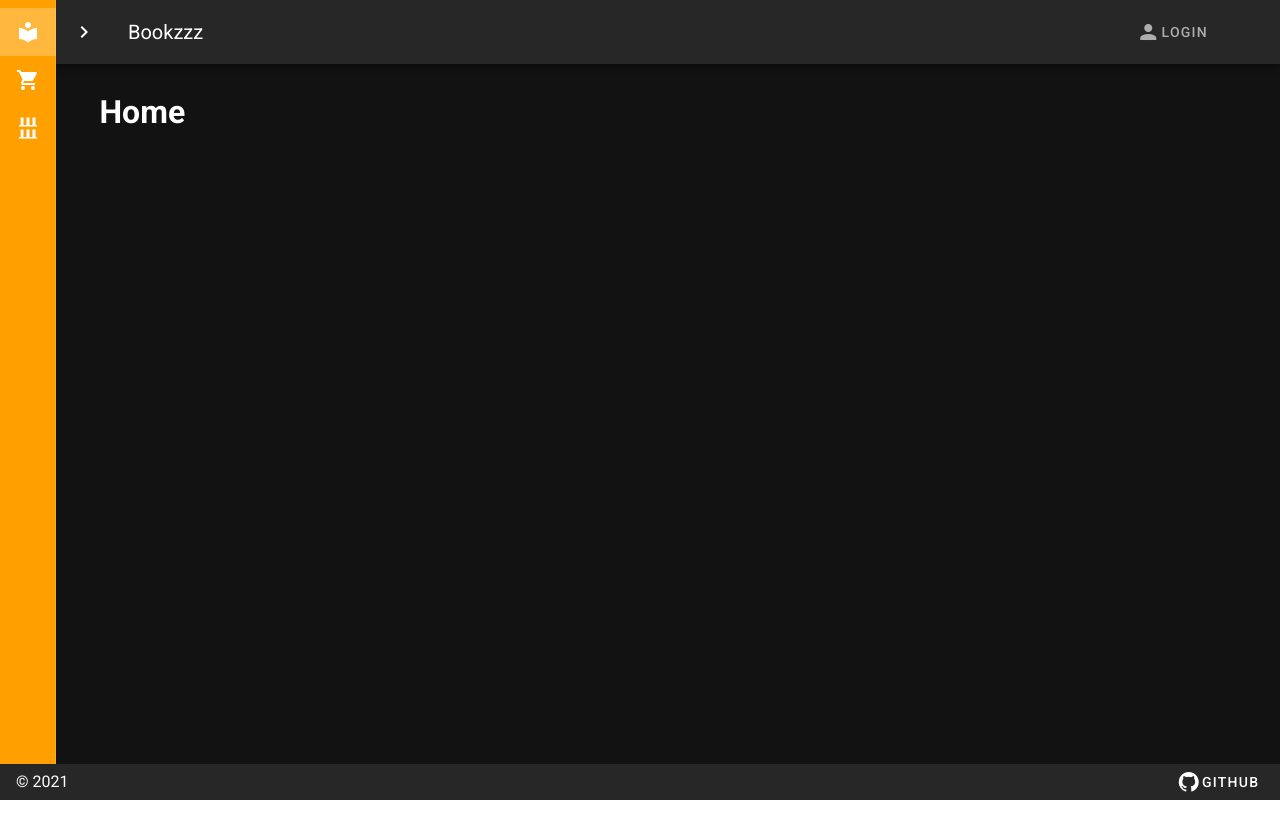
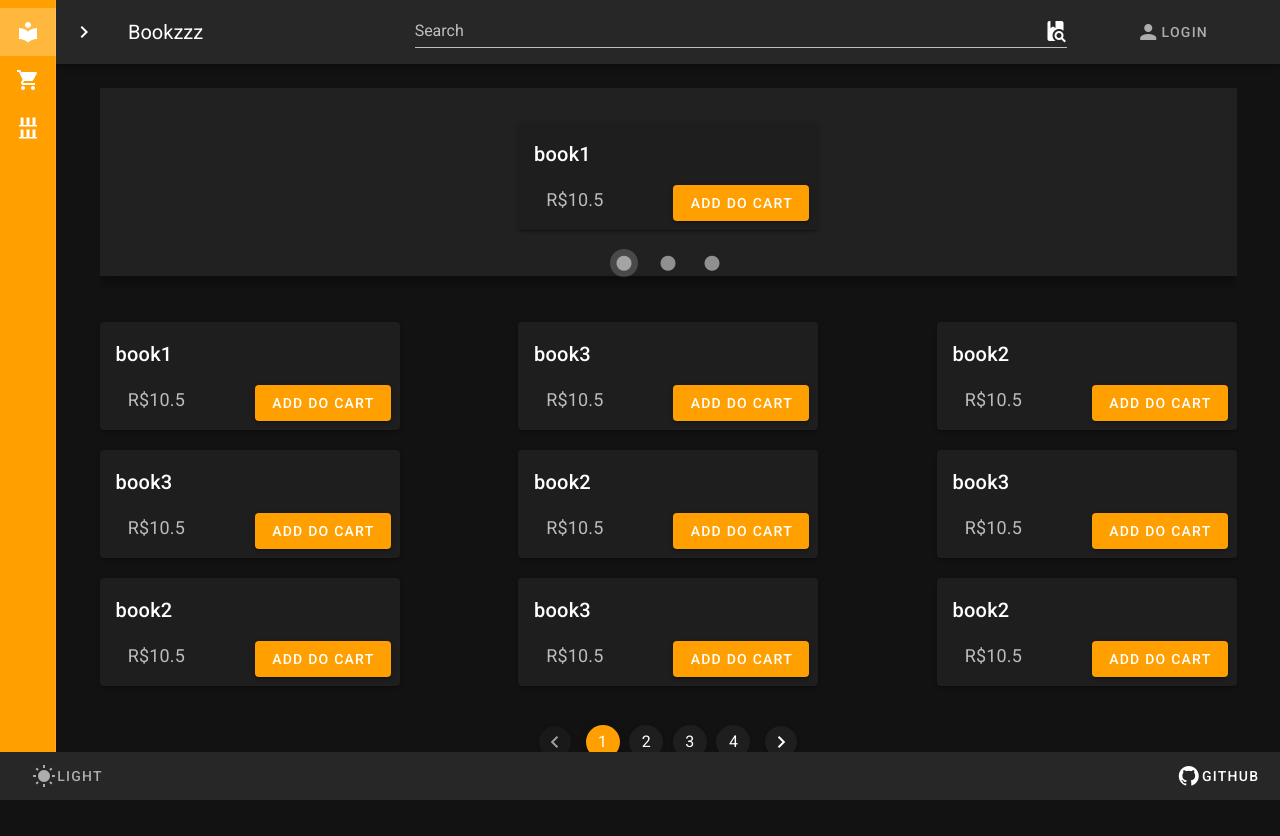
Before and after one commit to Gabriel-Aragao/dac-2021-frontend, a Nuxt app: page / in a window 1280 px wide. Before the commit the page ends 800 px from the top, so only its background shows below. Built offline with nearby package versions, Linux system fonts and the light colour scheme.

Commit message:
user pages added

```diff
--- /dev/null
+++ b/components/Carousel.vue
@@ -0,0 +1,80 @@
+<template>
+  <v-carousel
+    cycle
+    height="200"
+    hide-delimiter-background
+    show-arrows-on-hover
+    class="width-fill"
+  >
+    <template #prev="{ on, attrs }">
+      <v-btn
+        color="primary"
+        v-bind="attrs"
+        v-on="on"
+      >
+        &#60;
+      </v-btn>
+    </template>
+    <template #next="{ on, attrs }">
+      <v-btn
+        color="primary"
+        v-bind="attrs"
+        v-on="on"
+      >
+        &#62;
+      </v-btn>
+    </template>
+    <v-carousel-item
+      v-for="(product, i) in products"
+      :key="i"
+    >
+      <v-sheet
+        color="background"
+        height="100%"
+        elevation="10"
+      >
+        <v-row
+          class="fill-height"
+          align="center"
+          justify="center"
+        >
+          <Product
+            :title="product.title"
+            :price="product.price"
+          />
+        </v-row>
+      </v-sheet>
+    </v-carousel-item>
+  </v-carousel>
+</template>
+<script>
+import Product from '~/components/Product'
+export default {
+  components: [
+    Product
+  ],
+  data () {
+    return {
+      products: [
+        {
+          title: 'book1',
+          price: 10.5
+        },
+        {
+          title: 'book3',
+          price: 10.5
+        },
+        {
+          title: 'book2',
+          price: 10.5
+        }
+      ]
+    }
+  }
+}
+</script>
+<style scoped>
+  .width-fill{
+    min-width: 77vmax;
+  }
+</style>
--- a/components/Logo.vue
+++ /dev/null
@@ -1,79 +0,0 @@
-<template>
-  <div class="VueToNuxtLogo">
-    <div class="Triangle Triangle--two" />
-    <div class="Triangle Triangle--one" />
-    <div class="Triangle Triangle--three" />
-    <div class="Triangle Triangle--four" />
-  </div>
-</template>
-
-<style>
-.VueToNuxtLogo {
-  display: inline-block;
-  animation: turn 2s linear forwards 1s;
-  transform: rotateX(180deg);
-  position: relative;
-  overflow: hidden;
-  height: 180px;
-  width: 245px;
-}
-
-.Triangle {
-  position: absolute;
-  top: 0;
-  left: 0;
-  width: 0;
-  height: 0;
-}
-
-.Triangle--one {
-  border-left: 105px solid transparent;
-  border-right: 105px solid transparent;
-  border-bottom: 180px solid #41b883;
-}
-
-.Triangle--two {
-  top: 30px;
-  left: 35px;
-  animation: goright 0.5s linear forwards 3.5s;
-  border-left: 87.5px solid transparent;
-  border-right: 87.5px solid transparent;
-  border-bottom: 150px solid #3b8070;
-}
-
-.Triangle--three {
-  top: 60px;
-  left: 35px;
-  animation: goright 0.5s linear forwards 3.5s;
-  border-left: 70px solid transparent;
-  border-right: 70px solid transparent;
-  border-bottom: 120px solid #35495e;
-}
-
-.Triangle--four {
-  top: 120px;
-  left: 70px;
-  animation: godown 0.5s linear forwards 3s;
-  border-left: 35px solid transparent;
-  border-right: 35px solid transparent;
-  border-bottom: 60px solid #fff;
-}
-
-@keyframes turn {
-  100% {
-    transform: rotateX(0deg);
-  }
-}
-
-@keyframes godown {
-  100% {
-    top: 180px;
-  }
-}
-
-@keyframes goright {
-  100% {
-    left: 70px;
-  }
-}
-</style>
--- a/components/Product.vue
+++ b/components/Product.vue
@@ -0,0 +1,43 @@
+<template>
+  <v-card class="v-card-container" width="300">
+    <v-card-title>
+      {{ title }}
+    </v-card-title>
+    <v-card-text>
+      <v-row justify="end" class="padding" align="end">
+        <v-card-subtitle>
+          R${{ price }}
+        </v-card-subtitle>
+        <v-btn
+          to="/cart"
+          color="primary"
+        >
+          Add do cart
+        </v-btn>
+      </v-row>
+    </v-card-text>
+  </v-card>
+</template>
+<script>
+export default {
+  props: {
+    title: {
+      type: String,
+      default: ''
+    },
+    price: {
+      type: Number,
+      default: 0.0
+    }
+  }
+}
+</script>
+<style scoped>
+  .padding{
+    padding: 5px;
+  }
+  .v-card__subtitle{
+    padding: 10px 70px 10px 0px;
+    font-size: 18px;
+  }
+</style>
--- a/layouts/default.vue
+++ b/layouts/default.vue
@@ -39,6 +39,16 @@
       </v-btn>
       <v-toolbar-title v-text="title" />
       <v-spacer />
+      <v-spacer />
+      <v-spacer />
+      <v-spacer />
+      <v-text-field
+        label="Search"
+        append-icon="mdi-book-search"
+        class="search-field"
+        @click:append="search"
+      />
+      <v-spacer />
       <v-btn
         plain
         to="/login"
@@ -56,11 +66,18 @@
       :absolute="!fixed"
       app
     >
-      <span>&copy; {{ new Date().getFullYear() }}</span>
+      <v-btn
+        plain
+        @click="toggleTheme()"
+      >
+        <v-icon>mdi-{{ `${$vuetify.theme.dark ? 'white-balance-sunny' : 'brightness-3'}` }}</v-icon>
+        {{ `${$vuetify.theme.dark ? 'Light' : 'Dark'}` }}
+      </v-btn>
       <v-layout row wrap justify-end class="right-padding">
         <v-btn
           icon
-          @click="toggleTheme()"
+          href=""
+          target="_blank"
         >
           <v-icon>mdi-github</v-icon>
           Github
@@ -100,8 +117,11 @@ export default {
     }
   },
   methods: {
-    toggleTheme() {
-        this.$vuetify.theme.dark = !this.$vuetify.theme.dark;
+    toggleTheme () {
+      this.$vuetify.theme.dark = !this.$vuetify.theme.dark
+    },
+    search () {
+      alert('searched')
     }
   }
 }
@@ -110,4 +130,8 @@ export default {
   .right-padding{
     padding-right: 40px;
   }
+  .search-field{
+    margin-top: 20px;
+    width: 600px;
+  }
 </style>
--- a/nuxt.config.js
+++ b/nuxt.config.js
@@ -61,16 +61,22 @@ export default {
           info: colors.teal.lighten1,
           warning: colors.amber.base,
           error: colors.deepOrange.accent4,
-          success: colors.green.accent3
+          success: colors.green.accent3,
+          background: colors.grey.darken4,
+          vcard: colors.shades.black,
+          text: colors.shades.white
         },
-        default: {
+        light: {
           primary: colors.amber.darken2,
           accent: colors.amber.accent4,
           secondary: colors.amber.darken4,
           info: colors.teal.lighten1,
           warning: colors.amber.base,
           error: colors.deepOrange.accent4,
-          success: colors.green.accent3
+          success: colors.green.accent3,
+          background: colors.grey.lighten4,
+          vcard: colors.shades.white,
+          text: colors.shades.black
         }
       }
     }
--- a/pages/cart.vue
+++ b/pages/cart.vue
@@ -1,10 +1,81 @@
 <template>
-  <v-col cols="12" sm="8" md="6">
-    <h1>Cart</h1>
-  </v-col>
+  <v-layout>
+    <v-col>
+      <h1>Your Cart</h1>
+      <v-col class="justify-center">
+        <v-layout
+          row
+          wrap
+          align-end
+          class="padding-content"
+        >
+          <Product
+            v-for="(product, i) in products"
+            :key="i"
+            :title="product.title"
+            :price="product.price"
+            class="margin"
+          />
+        </v-layout>
+      </v-col>
+    </v-col>
+  </v-layout>
 </template>
-
 <script>
 export default {
+  data () {
+    return {
+      products: [
+        {
+          title: 'book1',
+          price: 10.5
+        },
+        {
+          title: 'book3',
+          price: 10.5
+        },
+        {
+          title: 'book2',
+          price: 10.5
+        },
+        {
+          title: 'book3',
+          price: 10.5
+        },
+        {
+          title: 'book2',
+          price: 10.5
+        },
+        {
+          title: 'book3',
+          price: 10.5
+        },
+        {
+          title: 'book2',
+          price: 10.5
+        },
+        {
+          title: 'book3',
+          price: 10.5
+        },
+        {
+          title: 'book2',
+          price: 10.5
+        }
+      ]
+    }
+  }
 }
 </script>
+<style scoped>
+  .justify-center{
+    justify-content: center;
+  }
+  .padding-content{
+    justify-content: space-between;
+    align-content: space-around;
+  }
+  .margin{
+    margin: 10px 0;
+  }
+</style>
--- a/pages/index.vue
+++ b/pages/index.vue
@@ -1,10 +1,96 @@
 <template>
-  <v-col cols="12" sm="8" md="6">
-    <h1>Home</h1>
-  </v-col>
+  <v-layout>
+    <v-col>
+      <Carousel />
+      <br>
+      <v-col class="justify-center">
+        <v-layout
+          row
+          wrap
+          align-end
+          class="padding-content"
+        >
+          <Product
+            v-for="(product, i) in products"
+            :key="i"
+            :title="product.title"
+            :price="product.price"
+            class="margin"
+          />
+        </v-layout>
+      </v-col>
+      <br>
+      <v-pagination
+        v-model="page"
+        :length="4"
+        circle
+      />
+    </v-col>
+  </v-layout>
 </template>
 
 <script>
+import Carousel from '~/components/Carousel'
+import Product from '~/components/Product'
 export default {
+  components: {
+    Carousel,
+    Product
+  },
+  data () {
+    return {
+      products: [
+        {
+          title: 'book1',
+          price: 10.5
+        },
+        {
+          title: 'book3',
+          price: 10.5
+        },
+        {
+          title: 'book2',
+          price: 10.5
+        },
+        {
+          title: 'book3',
+          price: 10.5
+        },
+        {
+          title: 'book2',
+          price: 10.5
+        },
+        {
+          title: 'book3',
+          price: 10.5
+        },
+        {
+          title: 'book2',
+          price: 10.5
+        },
+        {
+          title: 'book3',
+          price: 10.5
+        },
+        {
+          title: 'book2',
+          price: 10.5
+        }
+      ],
+      page: 1
+    }
+  }
 }
 </script>
+<style scoped>
+  .justify-center{
+    justify-content: center;
+  }
+  .padding-content{
+    justify-content: space-between;
+    align-content: space-around;
+  }
+  .margin{
+    margin: 10px 0;
+  }
+</style>
--- a/pages/orders.vue
+++ b/pages/orders.vue
@@ -1,10 +1,81 @@
 <template>
-  <v-col cols="12" sm="8" md="6">
-    <h1>Orders</h1>
-  </v-col>
+  <v-layout>
+    <v-col>
+      <h1>Your Orders</h1>
+      <v-col class="justify-center">
+        <v-layout
+          row
+          wrap
+          align-end
+          class="padding-content"
+        >
+          <Product
+            v-for="(product, i) in products"
+            :key="i"
+            :title="product.title"
+            :price="product.price"
+            class="margin"
+          />
+        </v-layout>
+      </v-col>
+    </v-col>
+  </v-layout>
 </template>
-
 <script>
 export default {
+  data () {
+    return {
+      products: [
+        {
+          title: 'book1',
+          price: 10.5
+        },
+        {
+          title: 'book3',
+          price: 10.5
+        },
+        {
+          title: 'book2',
+          price: 10.5
+        },
+        {
+          title: 'book3',
+          price: 10.5
+        },
+        {
+          title: 'book2',
+          price: 10.5
+        },
+        {
+          title: 'book3',
+          price: 10.5
+        },
+        {
+          title: 'book2',
+          price: 10.5
+        },
+        {
+          title: 'book3',
+          price: 10.5
+        },
+        {
+          title: 'book2',
+          price: 10.5
+        }
+      ]
+    }
+  }
 }
 </script>
+<style scoped>
+  .justify-center{
+    justify-content: center;
+  }
+  .padding-content{
+    justify-content: space-between;
+    align-content: space-around;
+  }
+  .margin{
+    margin: 10px 0;
+  }
+</style>
```
